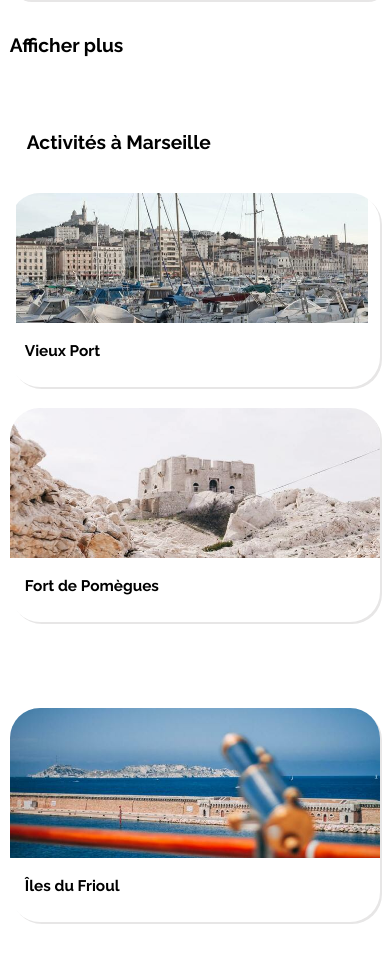
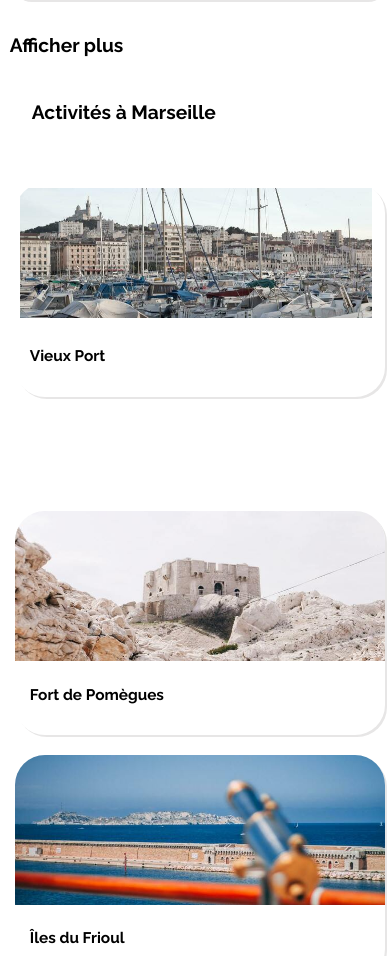
Before and after one commit to ledad33/projet2, a plain HTML site: page index.html in a window 390 px wide. Shown: the part 2736-3692 px from the top of the page. Drawn offline with Linux system fonts and the light colour scheme.

Commit message:
[update Derniere correction]

```diff
--- a/style.css
+++ b/style.css
@@ -725,7 +725,7 @@ footer ul
     #section3 h2
     {
         margin-left: 17px;
-        margin-bottom: 60px;
+        margin-bottom: 80px;
     }
     #cadreactivite .photo img
     {
@@ -749,7 +749,7 @@ footer ul
     {
         height:auto;
         width: 100%;
-        margin-bottom: -60px;
+        margin-bottom: 100px;
     }
     #cadreactivite a:nth-child(3n+1) img
     {
@@ -769,7 +769,7 @@ footer ul
         flex-direction: column;
         width:100%;
         height:460px;
-        margin-left: -8px;
+        margin: -20px 5px;
         padding-left:50px;
         padding-top: 15px;
         box-sizing: content-box;
@@ -833,7 +833,7 @@ footer ul
         width:100%;
         margin:auto;
         height:auto;
-        margin-bottom: 10%;
+        margin: -30px 5px;
     }
     #section3 a
     {
@@ -846,7 +846,7 @@ footer ul
     }
     #cadreactivite img
     {
-        height:auto;
+        max-height: 150px;
         min-height: 150px;
         padding-bottom:-40px;
     }
@@ -856,11 +856,8 @@ footer ul
         min-height:130px;
         object-fit: cover;
         align-items: center;
-        margin-right: 5px;
-        margin-left: 6px;
-        padding-bottom:-40px;
-        padding-top: -100px;
-    }
+        padding: 5px 5px;
+}
     #cadreactivite
     {
         flex-direction: row;
@@ -870,5 +867,6 @@ footer ul
     {
         font-size: 0.8em;
         min-height: 30px;
+        padding: 5px 5px;
     }
 }
```
